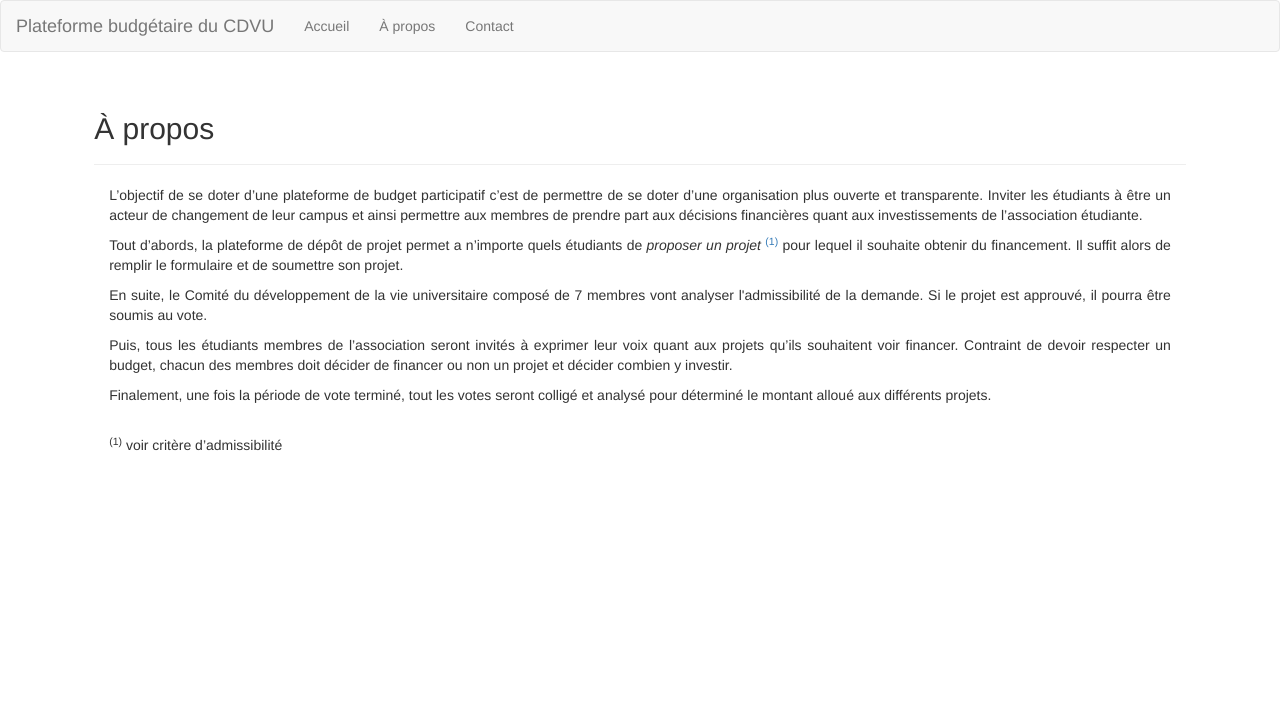
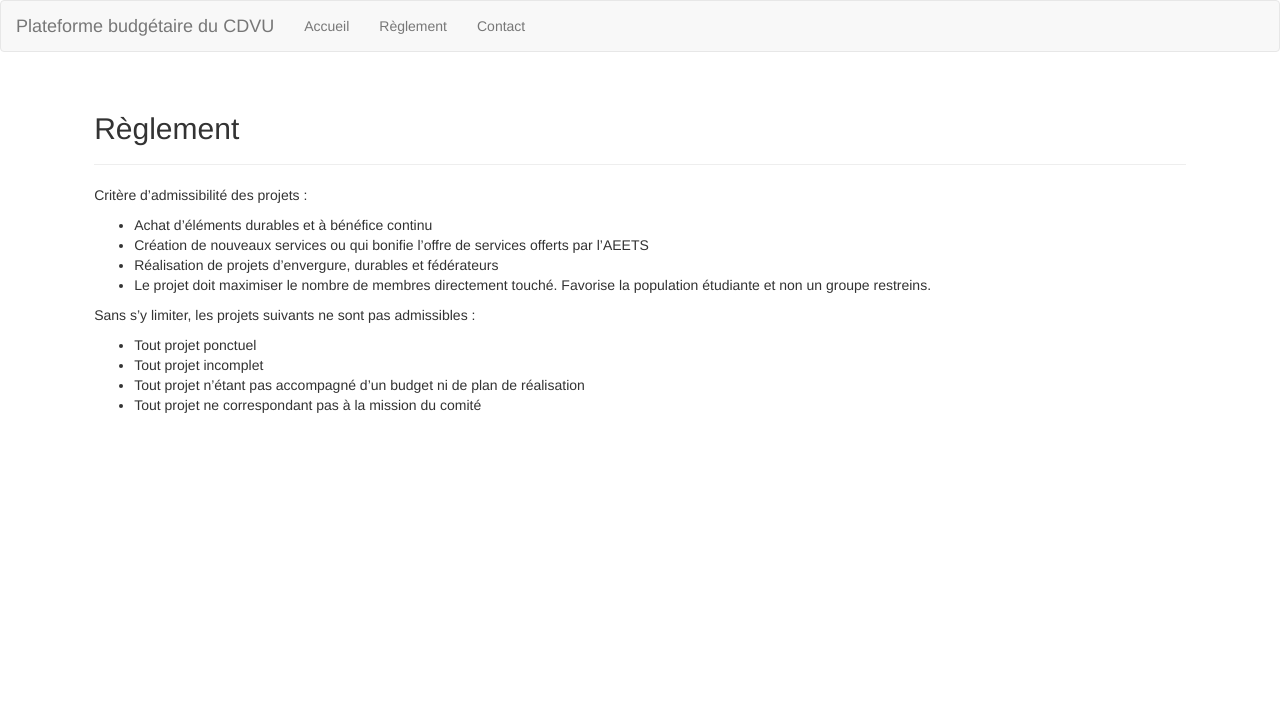
Before and after one commit to CDVU/plateforme-de-vote-budgetaire, a Django app: page /mission in a window 1280 px wide. Shown: the top 705 px of the page. Run offline with Django 3.2, Linux system fonts and the light colour scheme; some libraries are stand-ins or nearby versions.

Commit message:
switch home and mission page content

```diff
--- a/plateforme_budgetaire/pages/templates/pages/mission.html
+++ b/plateforme_budgetaire/pages/templates/pages/mission.html
@@ -1,28 +1,26 @@
 {% extends "landing_base.html" %}
 <!-- Load internationalisation utils-->
 {% load i18n %}
-{% block title %}CDVU | Mission{% endblock %}
+{% block title %}CDVU | Réglement{% endblock %}
 
 {% block content %}
     <div class="row">
         <div class="page-header">
-            <h2>À propos</h2>
+            <h2>Règlement</h2>
         </div>
-        <div class="col-sm-12">
-            <p class="text-justify">L’objectif de se doter d’une plateforme de budget participatif c’est de permettre de se doter d’une organisation plus ouverte et transparente. Inviter les étudiants à être un acteur de changement de leur campus et ainsi permettre aux membres de prendre part aux décisions financières quant aux investissements de l’association étudiante.</p>
-
-            <p class="text-justify">Tout d’abords, la plateforme de dépôt de projet permet a n’importe quels étudiants de <dfn title="voir critère d’admissibilité">proposer un projet</dfn> <sup><a href="#link-1">(1)</a></sup> pour lequel il souhaite obtenir du financement. Il suffit alors de remplir le formulaire et de soumettre son projet.</p>
-
-            <p class="text-justify">En suite, le Comité du développement de la vie universitaire composé de 7 membres vont analyser l'admissibilité de la demande. Si le projet est approuvé, il pourra être soumis au vote.</p>
-
-            <p class="text-justify">Puis, tous les étudiants membres de l’association seront invités à exprimer leur voix quant aux projets qu’ils souhaitent voir financer. Contraint de devoir respecter un budget, chacun des membres doit décider de financer ou non un projet et décider combien y investir.</p>
-
-            <p class="text-justify">Finalement, une fois la période de vote terminé, tout les votes seront colligé et analysé pour déterminé le montant alloué aux différents projets.</p>
-
-            <br>
-
-            <p class="text-justify" id="link-1"><sup>(1)</sup> voir critère d’admissibilité</p>
-            </p>
-        </div>
+        <p>Critère d’admissibilité des projets :</p>
+        <ul>
+            <li>Achat d’éléments durables et à bénéfice continu</li>
+            <li>Création de nouveaux services ou qui bonifie l’offre de services offerts par l’AEETS</li>
+            <li>Réalisation de projets d’envergure, durables et fédérateurs</li>
+            <li>Le projet doit maximiser le nombre de membres directement touché. Favorise la population étudiante et non un groupe restreins.</li>
+        </ul>
+        <p>Sans s’y limiter, les projets suivants ne sont pas admissibles :</p>
+        <ul>
+            <li>Tout projet ponctuel</li>
+            <li>Tout projet incomplet</li>
+            <li>Tout projet n’étant pas accompagné d’un budget ni de plan de réalisation</li>
+            <li>Tout projet ne correspondant pas à la mission du comité</li>
+        </ul>
     </div>
 {% endblock %}
--- a/plateforme_budgetaire/plateforme_budgetaire/templates/landing_base.html
+++ b/plateforme_budgetaire/plateforme_budgetaire/templates/landing_base.html
@@ -36,7 +36,7 @@
                                 {% if not user.username %}
                                 Accueil
                                 {% else %}
-                                Règlement
+                                À propos
                                 {% endif %}
                             </a>
                         </li>
@@ -44,7 +44,7 @@
                         <li><a href="{% url 'projects:project_list'%}">Liste des projets</a></li>
                         <li><a href="{% url 'votes:home'%}">Système de vote</a></li>
                         {% endif %}
-                        <li><a href="{% url 'pages:mission'%}">À propos</a></li>
+                        <li><a href="{% url 'pages:mission'%}">Règlement</a></li>
                         <li><a href="{% url 'pages:contact'%}">Contact</a></li>
                     </ul>
 
```
Also changed, not shown: plateforme_budgetaire/pages/templates/registration/login.html (+15 -16 lines).
